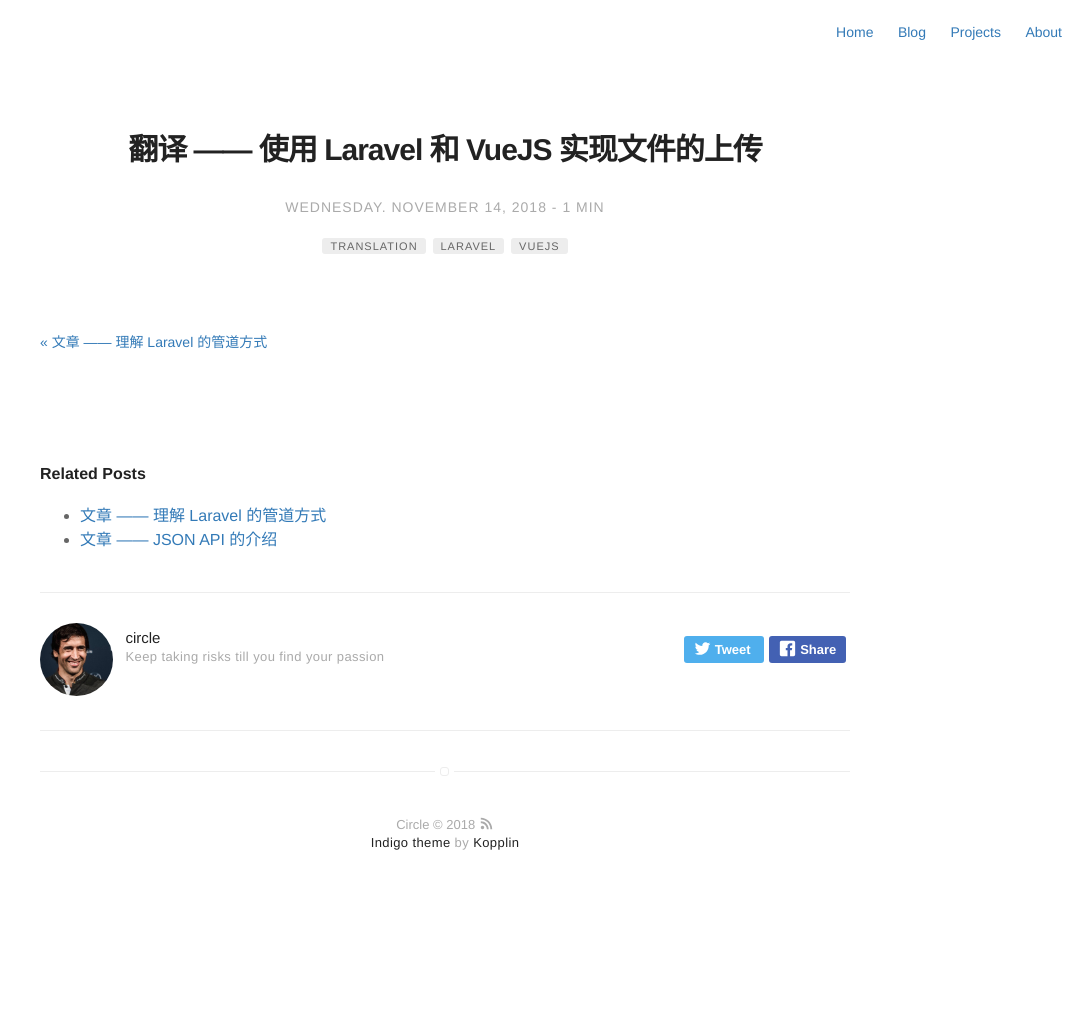
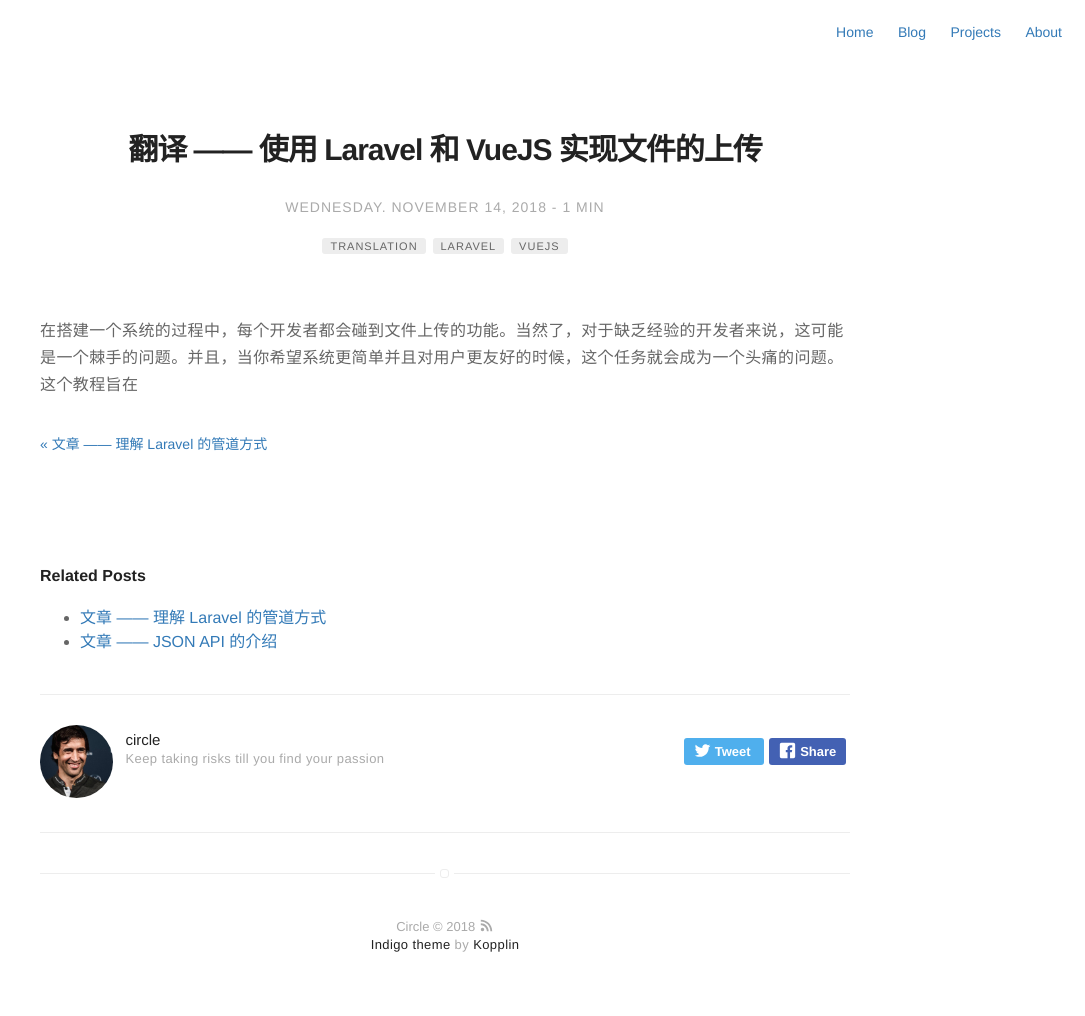
Before and after one commit to rust17/blog, a Jekyll site: the page built from _posts/2018-11-14-translation-file-upload-with-laravel-and-vuejs.markdown, in a window 1280 px wide. Shown: the whole page, without its empty margins (195-1280 px from the left). Built offline with Jekyll 4.4.1, drawn with Linux system fonts in a browser that asks for light colours; comment, search, counter and statistics services are not loaded; before the commit the page ends 914 px from its top, so only the background shows below that.

Commit message:
update article--translation-file-upload-with-laravel-and-vuejs

```diff
--- a/_posts/2018-11-14-translation-file-upload-with-laravel-and-vuejs.markdown
+++ b/_posts/2018-11-14-translation-file-upload-with-laravel-and-vuejs.markdown
@@ -11,3 +11,5 @@
 author: circle
 description: 翻译文章 —— Laravel 的上传功能实现
 ---
+
+在搭建一个系统的过程中，每个开发者都会碰到文件上传的功能。当然了，对于缺乏经验的开发者来说，这可能是一个棘手的问题。并且，当你希望系统更简单并且对用户更友好的时候，这个任务就会成为一个头痛的问题。这个教程旨在
```
